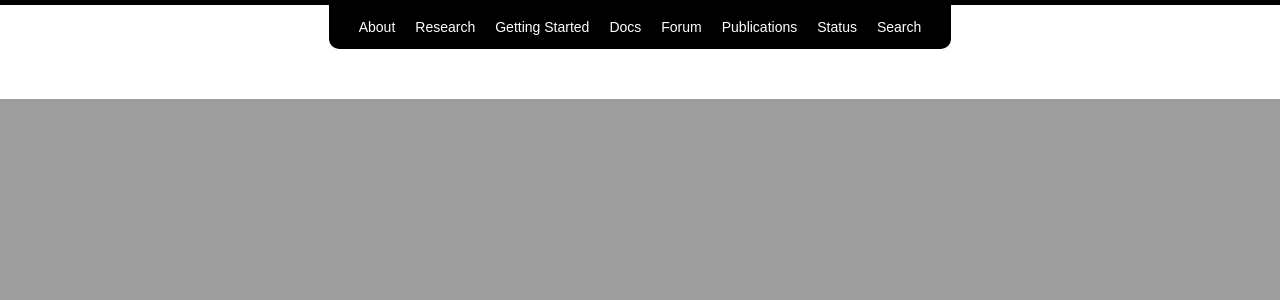
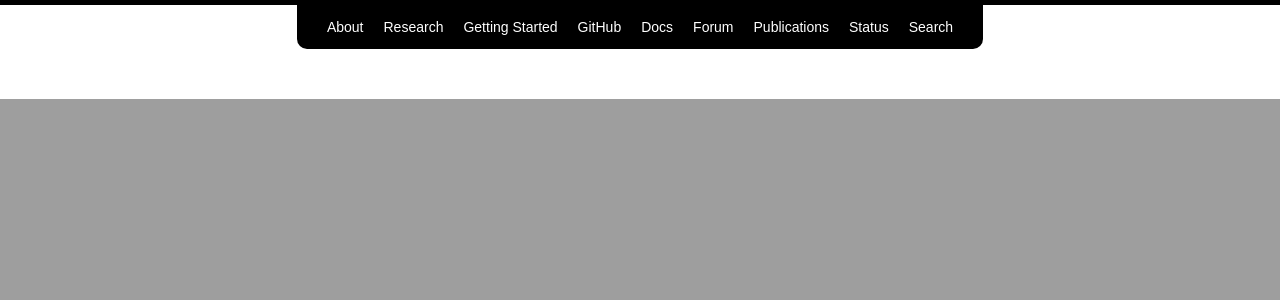
Before and after one commit to cb-geo/cb-geo.github.io, a Jekyll site: the page built from index.md, in a window 1280 px wide and 900 px high. Shown: the top 300 px of the window. Built offline with Jekyll 4.4.1, drawn with Linux system fonts in a browser that asks for light colours; nearby versions of some CDN libraries; comment, search, counter and statistics services are not loaded.

Commit message:
Added a GitHub link

```diff
--- a/_data/navigation.yml
+++ b/_data/navigation.yml
@@ -15,6 +15,9 @@
 - title: Getting started
   url: /getting-started/
 
+- title: GitHub
+  url: https://github.com/cb-geo
+
 - title: Docs
   url: https://www.gitbook.com/@cb-geo
 
```
